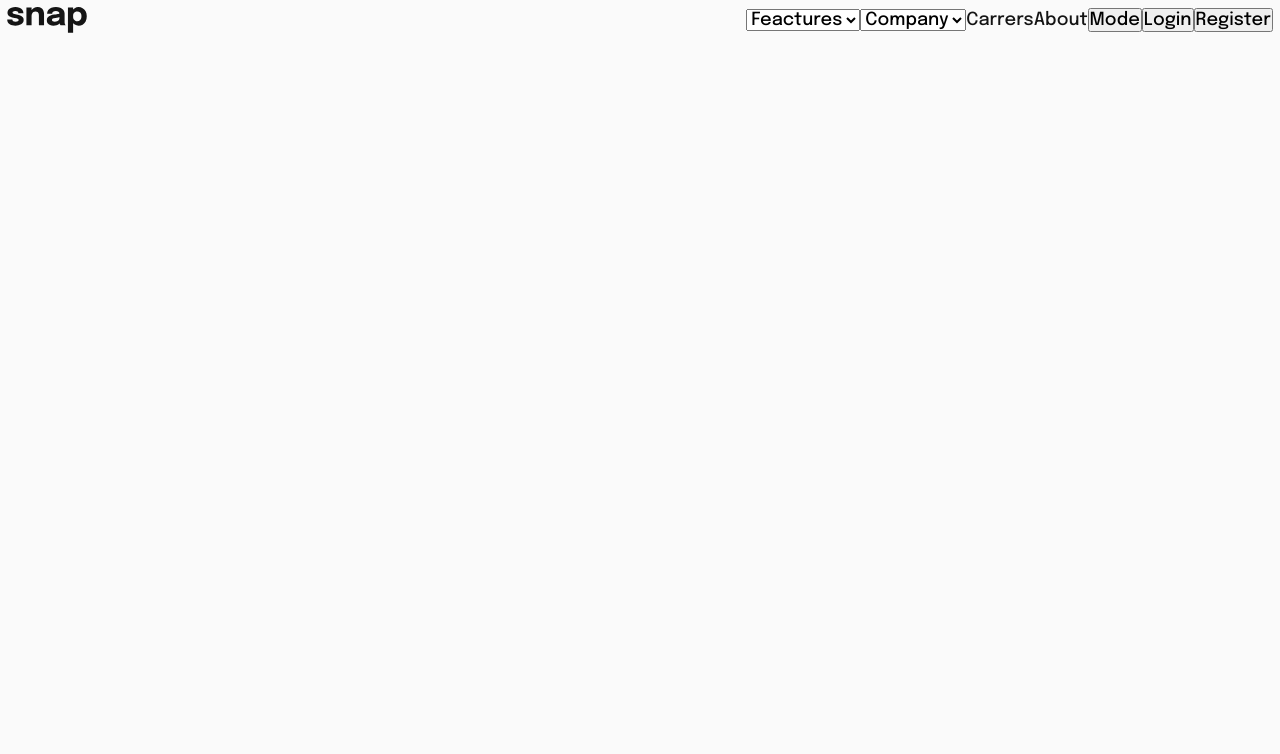
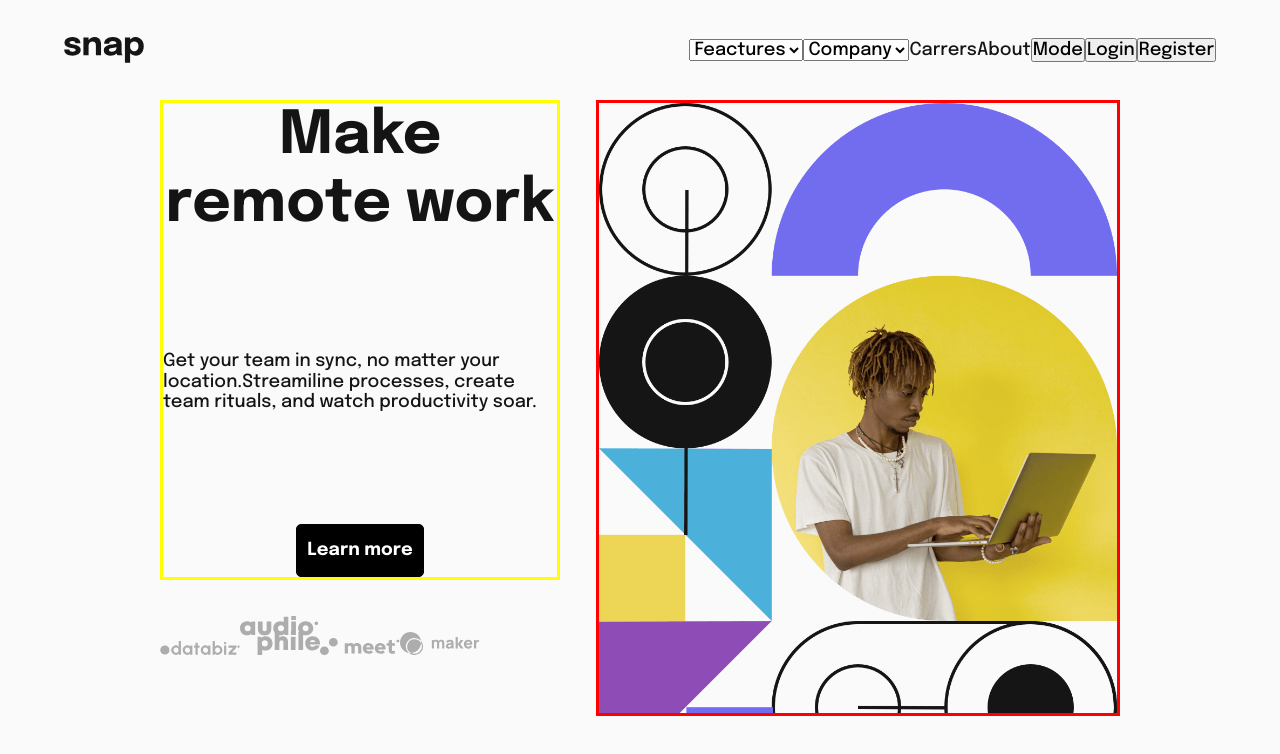
Before and after one commit to carlosGabrielCarreno/intro-section-with-dropdown-navigation-main, a React (Vite) app: page / in a window 1280 px wide. Shown: the top 754 px of the page. Built offline with nearby package versions, Linux system fonts and the light colour scheme.

Commit message:
work with css grid

```diff
--- a/src/App.jsx
+++ b/src/App.jsx
@@ -1,10 +1,15 @@
+import { Footer, Main, Navbar, Sidebar } from './components';
 import './app.scss';
-import { Navbar } from './components';
 
 function App() {
   return (
     <div className="app">
       <Navbar />
+      <div className="grid-container">
+        <Sidebar />
+        <Main />
+        <Footer />
+      </div>
     </div>
   );
 }
--- a/src/app.scss
+++ b/src/app.scss
@@ -0,0 +1,31 @@
+.grid-container {
+  /* border: solid purple; */
+  max-width: 75%;
+  margin: 0 auto;
+  display: grid;
+  gap: 2rem;
+  grid-template:
+    'sidebar' 300px
+    'main' auto
+    'footer' auto;
+}
+
+@media (min-width: 600px) {
+  .grid-container {
+    grid-template:
+      'main sidebar' auto
+      'main sidebar' auto
+      'footer sidebar' 100px /
+      200px auto;
+  }
+}
+
+@media (min-width: 900px) {
+  .grid-container {
+    grid-template:
+      'main sidebar sidebar' auto
+      'main sidebar sidebar' auto
+      'footer sidebar sidebar' 100px /
+      400px auto auto;
+  }
+}
--- /dev/null
+++ b/src/components/footer/Footer.jsx
@@ -0,0 +1,16 @@
+import dataBiz from '../../images/client-databiz.svg';
+import audioPhine from '../../images/client-audiophile.svg';
+import meet from '../../images/client-meet.svg';
+import maker from '../../images/client-maker.svg';
+import './_footer.scss';
+
+export const Footer = () => {
+  return (
+    <footer className="footer">
+      <img src={dataBiz} width="80" alt="databiz" />
+      <img src={audioPhine} width="80" alt="audio phine" />
+      <img src={meet} width="80" alt="meet" />
+      <img src={maker} width="80" alt="maker" />
+    </footer>
+  );
+};
--- /dev/null
+++ b/src/components/footer/_footer.scss
@@ -0,0 +1,5 @@
+.footer {
+  grid-area: footer;
+  /* border: solid indianred; */
+  height: 10vh;
+}
--- a/src/components/index.js
+++ b/src/components/index.js
@@ -1 +1,4 @@
 export * from './navbar/Navbar';
+export * from './footer/Footer';
+export * from './main/Main';
+export * from './sidebar/Sidebar';
--- /dev/null
+++ b/src/components/main/Main.jsx
@@ -0,0 +1,18 @@
+import './_main.scss';
+
+export const Main = () => {
+  return (
+    <article className="main">
+      <div className="container-main">
+        <h1 className="title-main">Make remote work</h1>
+        <p className="paragraph">
+          Get your team in sync, no matter your location.Streamiline processes,
+          create team rituals, and watch productivity soar.
+        </p>
+        <div className="container-btn">
+          <button className="btn">Learn more</button>
+        </div>
+      </div>
+    </article>
+  );
+};
--- /dev/null
+++ b/src/components/main/_main.scss
@@ -0,0 +1,47 @@
+.main {
+  grid-area: main;
+  border: solid yellow;
+  min-height: 60vh;
+  & .container-main {
+    width: 100%;
+    height: 100%;
+    display: flex;
+    flex-direction: column;
+    justify-content: space-between;
+    gap: 1rem;
+    & .title-main {
+      text-align: center;
+      margin: 0;
+      font-size: 2.5rem;
+      @media (min-width: 900px) {
+        font-size: 3.3rem;
+      }
+    }
+    & .paragraph {
+      @media (min-width: 900px) {
+        font-size: 1rem;
+      }
+    }
+    & .container-btn {
+      width: 100%;
+      display: flex;
+      align-items: center;
+      justify-content: center;
+      & .btn {
+        border-radius: 5px;
+        padding: 15px 10px;
+        /* margin: 1rem 0; */
+        font-weight: 600;
+        background-color: #000;
+        color: #fff;
+        border: 1px solid #000;
+        cursor: pointer;
+        transition: all 0.3s ease-in;
+        &:hover {
+          color: #000;
+          background-color: #fff;
+        }
+      }
+    }
+  }
+}
--- a/src/components/navbar/_navbar.scss
+++ b/src/components/navbar/_navbar.scss
@@ -1,10 +1,11 @@
 .container {
   /* border: solid red; */
-  width: 100%;
+  width: 90%;
+  margin: 0 auto;
+  height: 100px;
   & img {
     width: 80px;
   }
-  padding: 0.4rem;
   /* background-color: #fff; */
   display: flex;
   align-items: center;
--- /dev/null
+++ b/src/components/sidebar/Sidebar.jsx
@@ -0,0 +1,6 @@
+import heroImgMobile from '../../images/image-hero-mobile.png';
+import './_sidebar.scss';
+
+export const Sidebar = () => {
+  return <aside className="sidebar"></aside>;
+};
--- /dev/null
+++ b/src/components/sidebar/_sidebar.scss
@@ -0,0 +1,14 @@
+.sidebar {
+  grid-area: sidebar;
+  width: 100%;
+  border: solid red;
+  background-image: url(../../images/image-hero-mobile.png);
+  object-fit: contain;
+  background-size: cover;
+
+  /* max-width: 38.75rem; */
+  min-width: 300px;
+  @media (min-width: 600px) {
+    background-image: url(../../images/image-hero-desktop.png);
+  }
+}
--- a/src/scss/base/_base.scss
+++ b/src/scss/base/_base.scss
@@ -1,11 +1,11 @@
 html {
-  //background-color: var(--primary-Pale-blue);
+  height: 100%;
 }
 
 html,
 body {
   font-family: var(--font-Epilogue);
-  width: 100vw;
+  min-height: 100%;
   font-size: 18px;
   background-color: var(--neutral-Almost-White);
   color: var(--neutral-Almost-Black);
```
